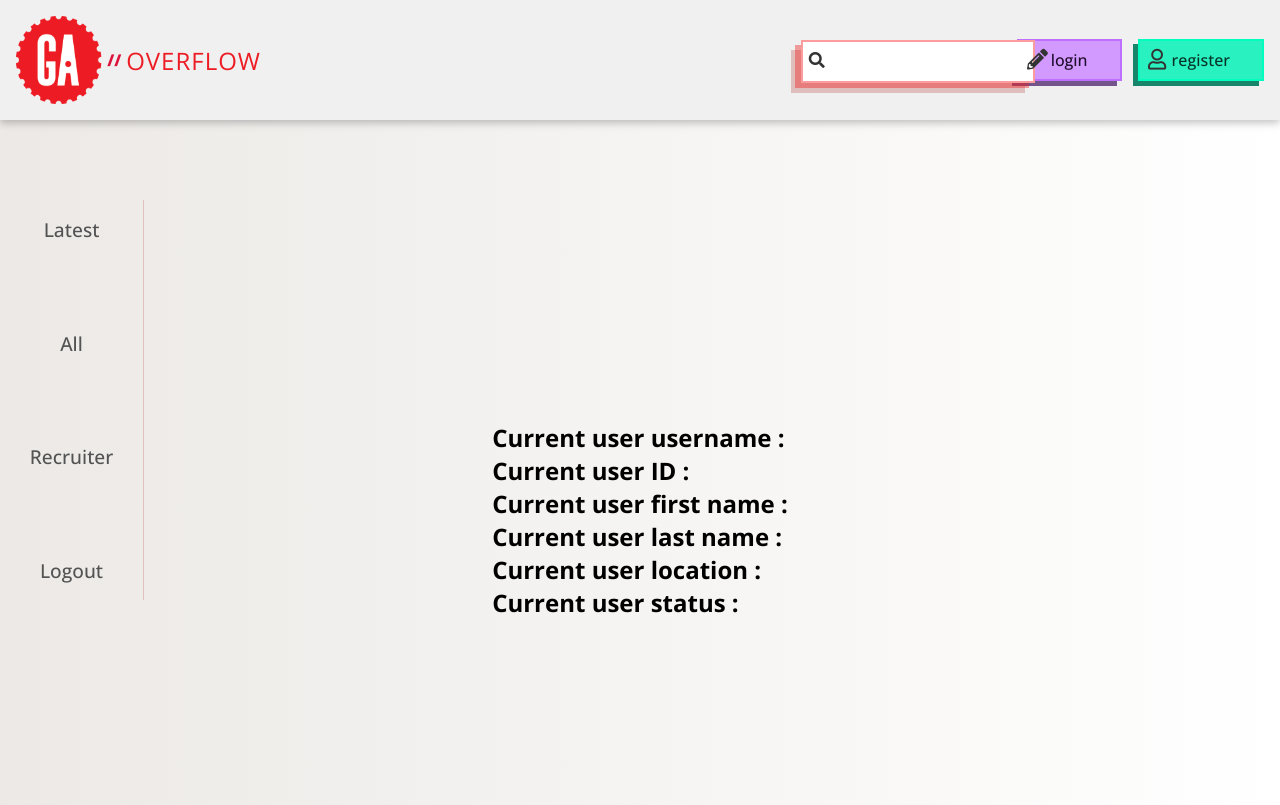
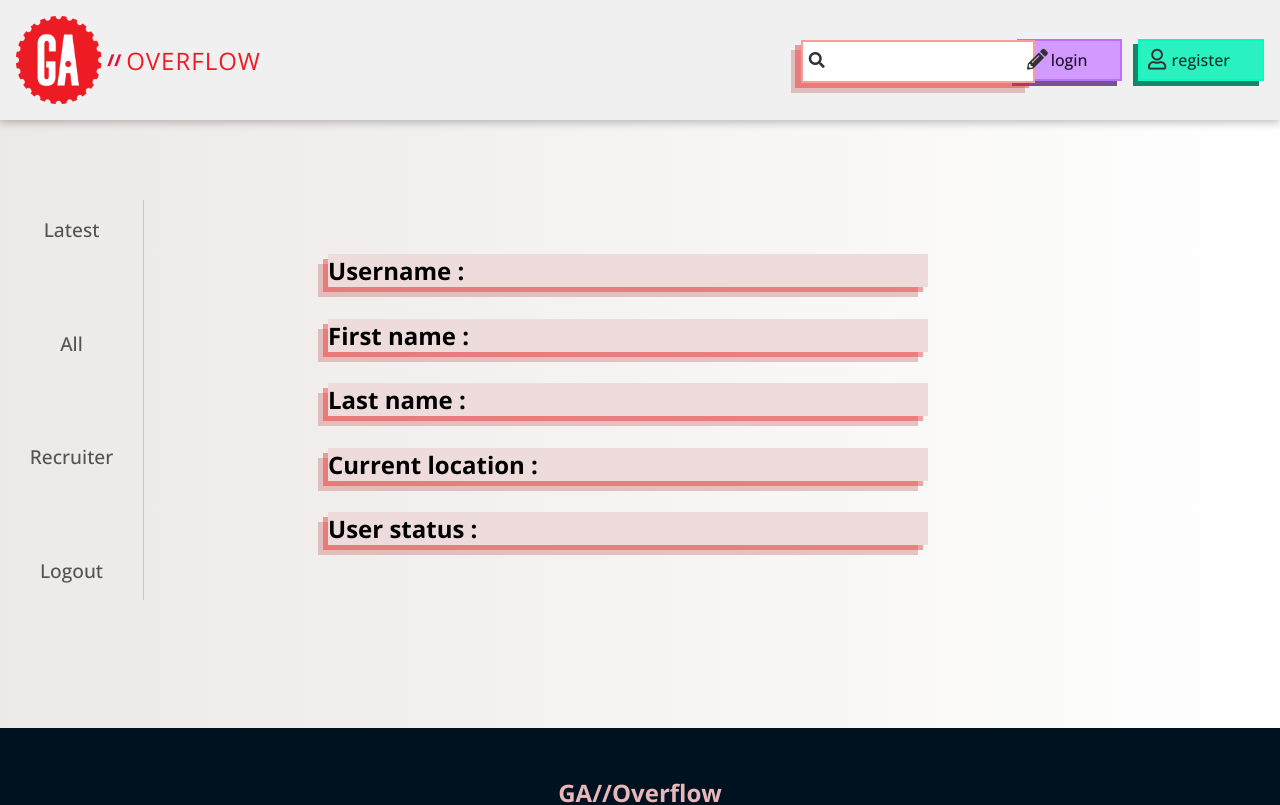
Before and after one commit to neilmurcho13/GA-overflow-client, a React app in the folder client/: page /user/profile in a window 1280 px wide. Shown: the top 805 px of the page. Built offline with nearby package versions, Linux system fonts and the light colour scheme; no server answers.

Commit message:
added myProfile styles

```diff
--- a/client/src/components/common/MyProfile.js
+++ b/client/src/components/common/MyProfile.js
@@ -18,12 +18,11 @@ const MyProfile = () => {
       animate={{ opacity: 1 }}
       initial={{ opacity: 0 }}
     >
-      <h2>Current user username : {profileData.username}</h2>
-      <h2>Current user ID : {profileData._id}</h2>
-      <h2>Current user first name : {profileData.firstName}</h2>
-      <h2>Current user last name : {profileData.lastName}</h2>
-      <h2>Current user location : {profileData.location}</h2>
-      <h2>Current user status : {profileData.status}</h2>
+      <h2>Username : {profileData.username}</h2>
+      <h2>First name : {profileData.firstName}</h2>
+      <h2>Last name : {profileData.lastName}</h2>
+      <h2>Current location : {profileData.location}</h2>
+      <h2>User status : {profileData.status}</h2>
     </motion.div>
   )
 }
--- a/client/src/styles/_myProfile.scss
+++ b/client/src/styles/_myProfile.scss
@@ -1,5 +1,16 @@
 .profile-container {
-  min-height: 100vh;
+  min-height: 72vh;
   display: grid;
   place-content: center;
+  h2 {
+    width: 600px;
+    display: flex;
+    align-items: center;
+    margin-right: 1em;
+    background: rgb(238, 220, 220);
+    box-shadow: rgba(238, 27, 27, 0.4) -5px 5px,
+      rgba(184, 74, 74, 0.3) -10px 10px;
+    margin-top: 0.31em;
+    margin-bottom: 1em;
+  }
 }
--- a/client/src/styles/main.css
+++ b/client/src/styles/main.css
@@ -786,10 +786,26 @@ body-img {
 }
 
 .profile-container {
-  min-height: 100vh;
+  min-height: 72vh;
   display: -ms-grid;
   display: grid;
   place-content: center;
+}
+
+.profile-container h2 {
+  width: 600px;
+  display: -webkit-box;
+  display: -ms-flexbox;
+  display: flex;
+  -webkit-box-align: center;
+      -ms-flex-align: center;
+          align-items: center;
+  margin-right: 1em;
+  background: #eedcdc;
+  -webkit-box-shadow: rgba(238, 27, 27, 0.4) -5px 5px, rgba(184, 74, 74, 0.3) -10px 10px;
+          box-shadow: rgba(238, 27, 27, 0.4) -5px 5px, rgba(184, 74, 74, 0.3) -10px 10px;
+  margin-top: 0.31em;
+  margin-bottom: 1em;
 }
 
 :root {
```
Also changed, not shown: 1 other file (tests, documents, lock files or other folders).
